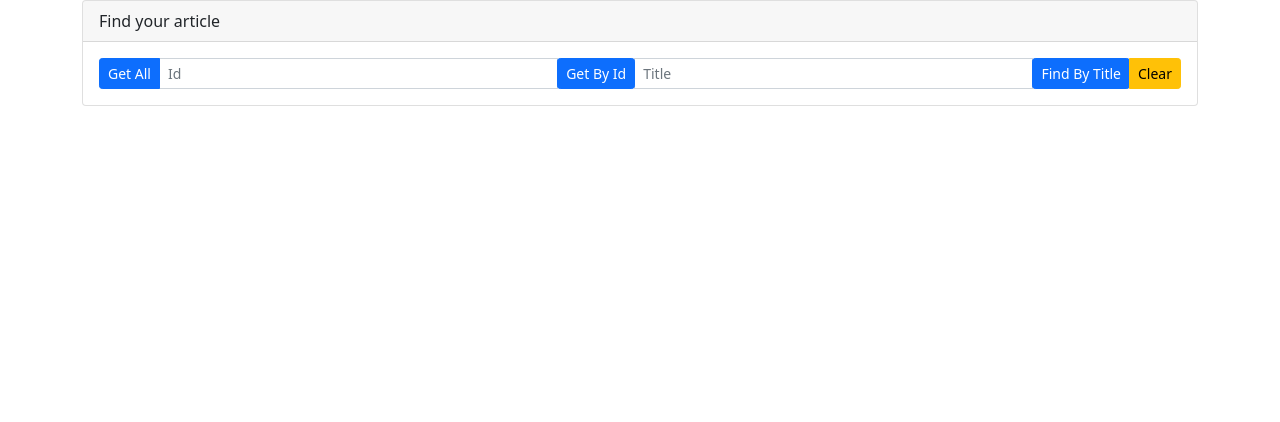
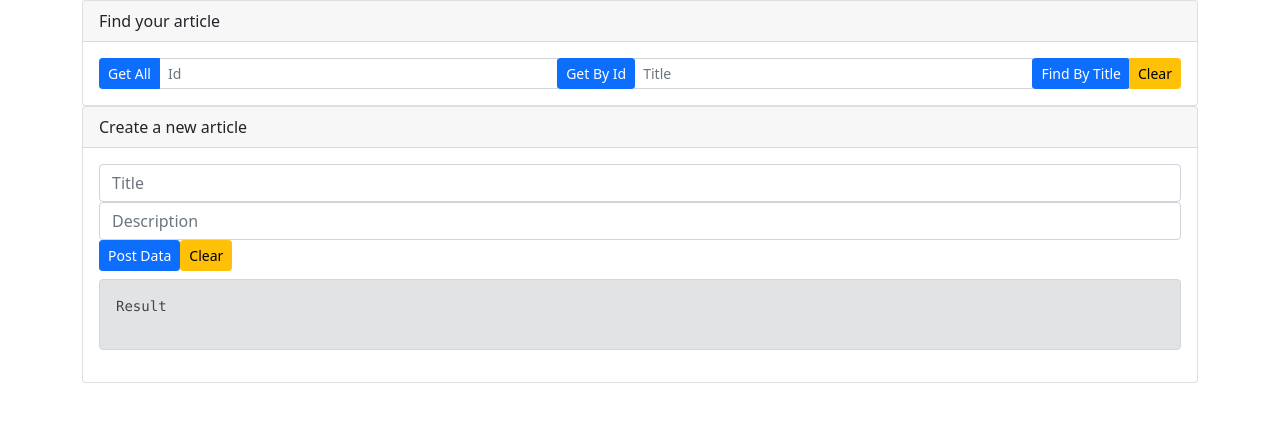
Before and after one commit to Confidence213/react-typescript, a React (Create React App) app: page / in a window 1280 px wide. Shown: the top 422 px of the page. Built offline with nearby package versions, Linux system fonts and the light colour scheme.

Commit message:
Creates form markup

```diff
--- a/src/components/App.tsx
+++ b/src/components/App.tsx
@@ -2,11 +2,13 @@ import React from "react";
 
 import Container from "./Container";
 import SearchForm from "./SearchForm";
+import ArticleForm from "./ArticleForm";
 
 const App: React.FC = () => {
   return (
     <Container>
       <SearchForm />
+      <ArticleForm />
     </Container>
   );
 };
--- a/src/components/ArticleForm/ArticleForm.tsx
+++ b/src/components/ArticleForm/ArticleForm.tsx
@@ -1,15 +1,36 @@
-import React, { useState, useEffect } from "react";
-import { useMutation } from "react-query";
+// import React, { useState, useEffect } from "react";
+// import { useMutation } from "react-query";
 
-import IArticle from "../../types/Article";
-import articleService from "../../services/apiService";
+// import IArticle from "../../types/Article";
+// import articleService from "../../services/apiService";
 
 import "bootstrap/dist/css/bootstrap.min.css";
 
 const ArticleForm: React.FC = () => {
-  const [state, setState] = useState("");
+  // const [state, setState] = useState("");
 
-  return <div className="card"></div>;
+  return (
+    <div className="card">
+      <div className="card-header">Create a new article</div>
+      <div className="card-body">
+        <div className="form-group">
+          <input type="text" className="form-control" placeholder="Title" />
+        </div>
+        <div className="form-group">
+          <input
+            type="text"
+            className="form-control"
+            placeholder="Description"
+          />
+        </div>
+        <button className="btn btn-sm btn-primary">Post Data</button>
+        <button className="btn btn-sm btn-warning ml-2">Clear</button>
+        <div className="alert alert-secondary mt-2" role="alert">
+          <pre>Result</pre>
+        </div>
+      </div>
+    </div>
+  );
 };
 
 export default ArticleForm;
--- a/src/index.css
+++ b/src/index.css
@@ -1,5 +1,5 @@
 body {
-  margin: 0;
+  /* margin: 0; */
   font-family: -apple-system, BlinkMacSystemFont, 'Segoe UI', 'Roboto', 'Oxygen',
     'Ubuntu', 'Cantarell', 'Fira Sans', 'Droid Sans', 'Helvetica Neue',
     sans-serif;
```
